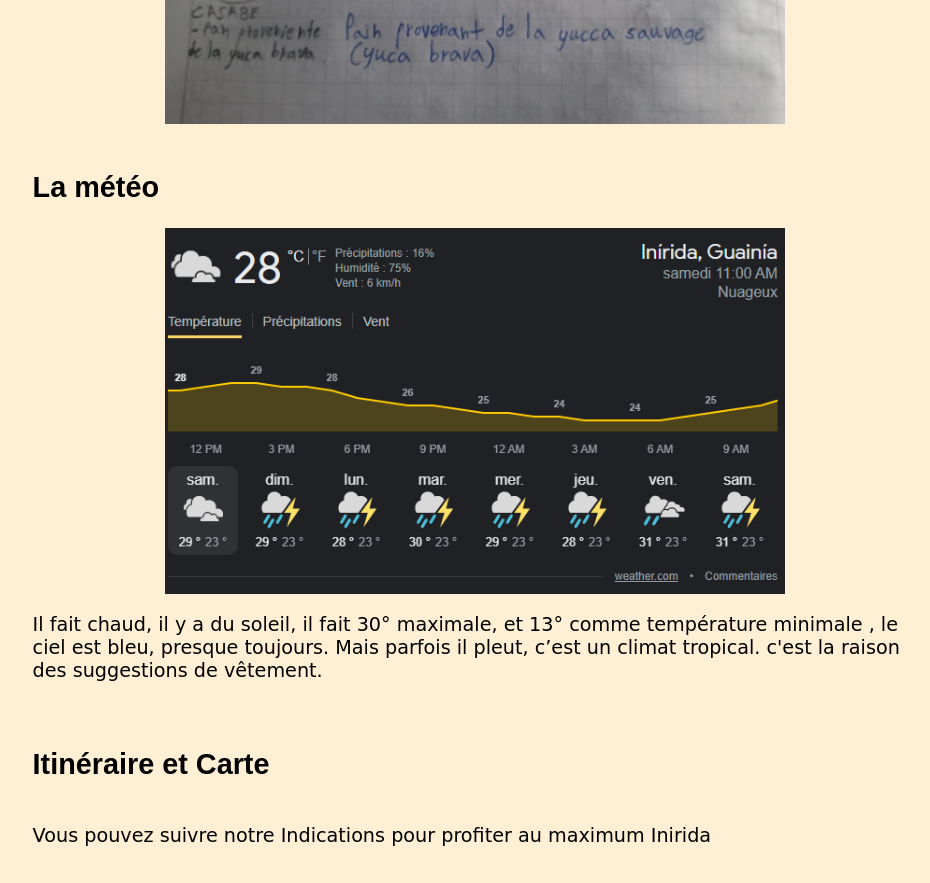
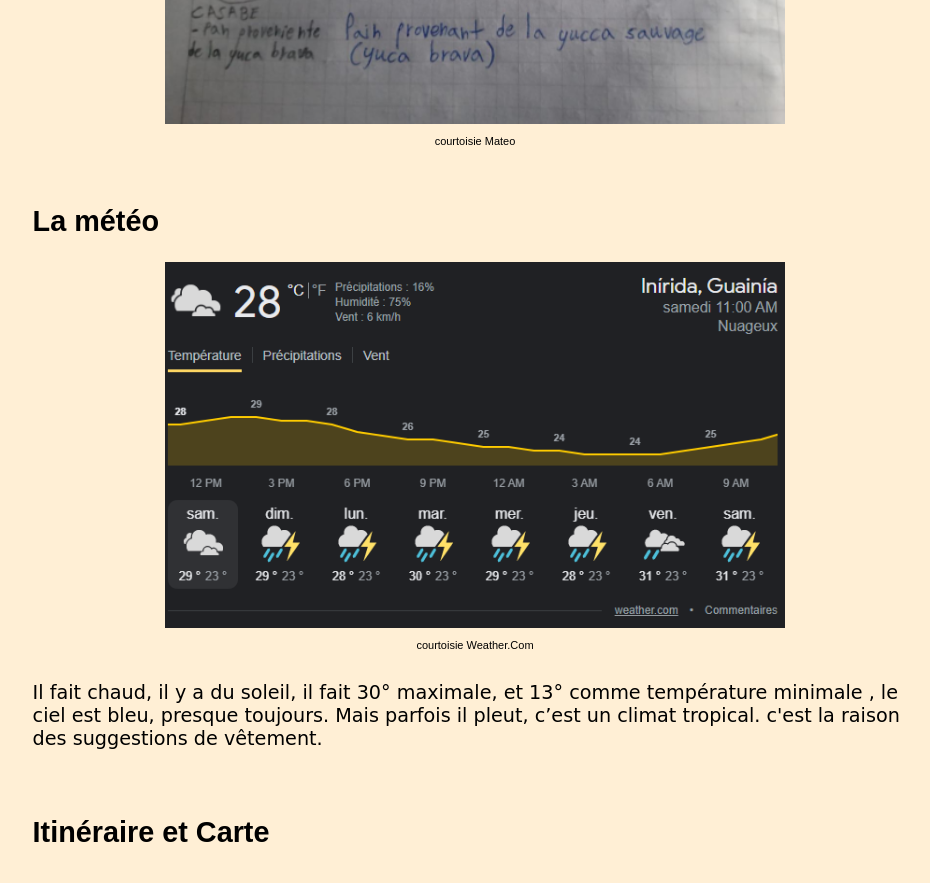
Before and after one commit to JcortesJ/blogExplora, a plain HTML site: page inirida.html in a window 1280 px wide. Shown: the part 1560-2443 px from the top of the page, without its empty margins (165-1095 px from the left). Drawn offline with Linux system fonts and the light colour scheme; a web font is replaced by a local one.

Commit message:
poner creditos

```diff
--- a/imagenes/estilosInirida.css
+++ b/imagenes/estilosInirida.css
@@ -201,6 +201,12 @@ a:hover {
     box-shadow: 0.5px 0.5px 1px 1px black;
 }
 
+.creditos {
+    font-family: Arial, Helvetica, sans-serif;
+    font-size: 11px;
+    text-align: center;
+}
+
 
 /*Esta animacion consiste en un desde a un hasta para la ventana emergente*/
 
--- a/inirida.html
+++ b/inirida.html
@@ -46,9 +46,13 @@
             </li>
         </ul>
         <img src="./mapaInirida/foticoComida.png" alt="fotoComidas" class="imagenesMedias">
+        <p class="creditos">
+            courtoisie Mateo</p>
         <br>
         <h2>La météo</h2>
         <img src="./mapaInirida/clima inirida.png" class="imagenesMedias" alt="clima de inirida">
+        <p class="creditos">
+            courtoisie Weather.Com</p>
         <p>Il fait chaud, il y a du soleil, il fait 30° maximale, et 13° comme température minimale , le ciel est bleu, presque toujours. Mais parfois il pleut, c’est un climat tropical. c'est la raison des suggestions de vêtement.
         </p>
         <br>
```
